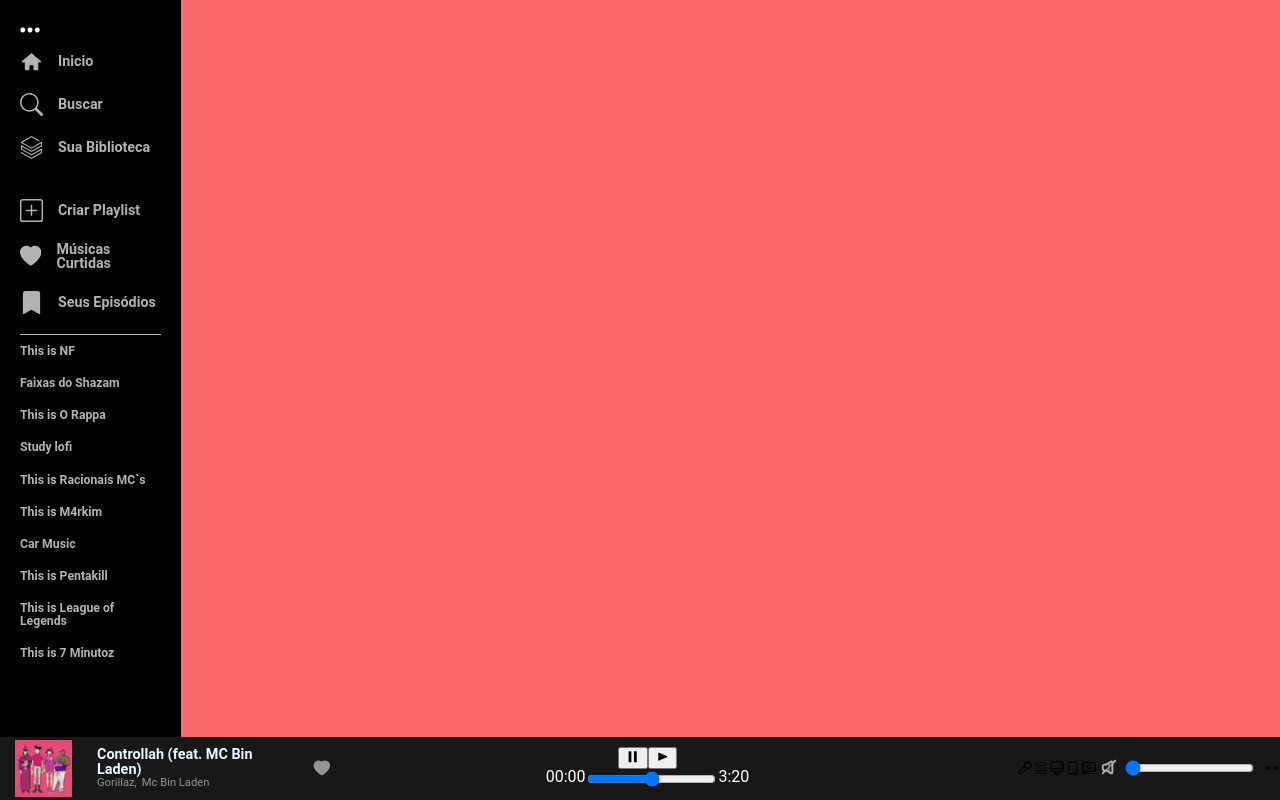
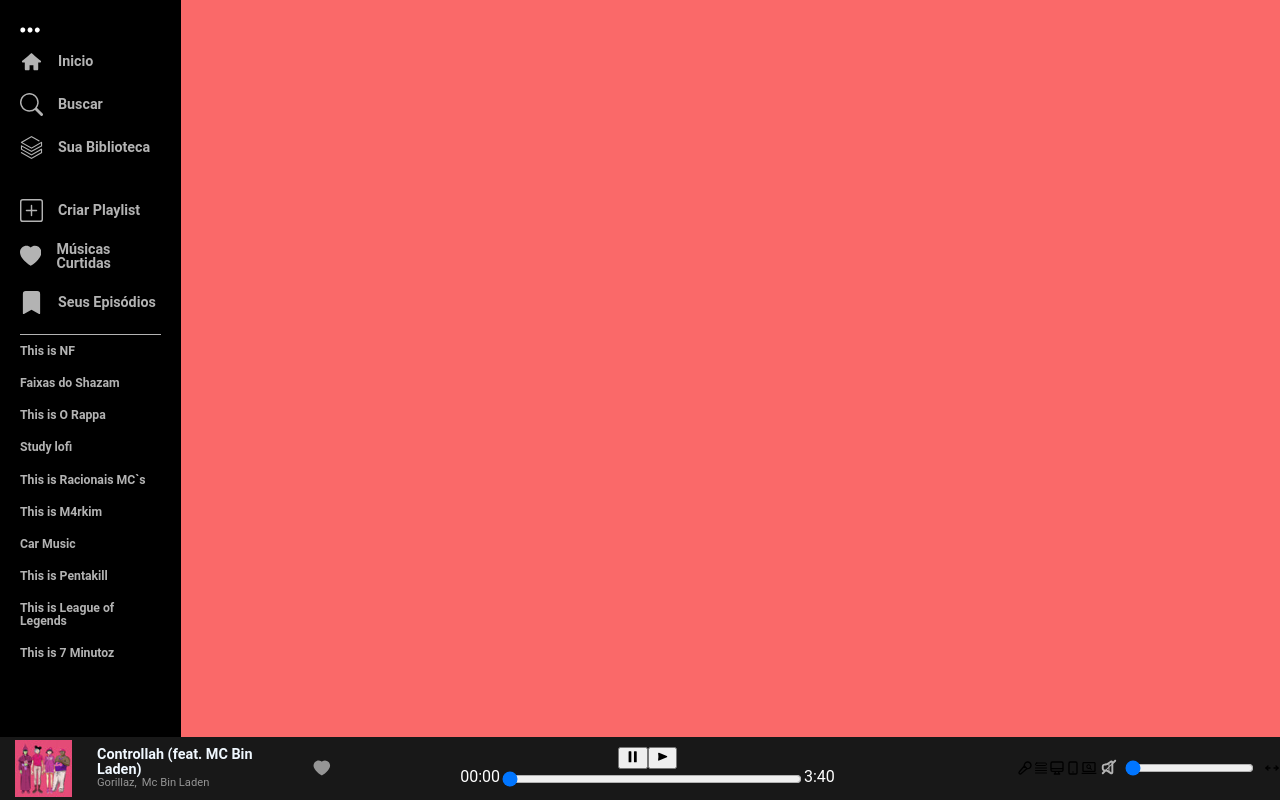
Before and after one commit to Fernando-Filho/clone_Spotifyweb, a React (Create React App) app in the folder clone-spotify/: page / in a window 1280 px wide. Built offline with nearby package versions, Linux system fonts and the light colour scheme.

Commit message:
ajuste a TimeBar
A TimeBar contem um bug, que preciso investigar ainda.

```diff
--- a/clone-spotify/src/componentes/Play/Index.js
+++ b/clone-spotify/src/componentes/Play/Index.js
@@ -12,26 +12,28 @@ import SegundoFormatado  from './Tempo/SegundoFormatado.js'
 
 const Play = (props) => {
 
+    const TempoCompletoDaMusica = 220
+
     const [porcentagem, setPorcentagem] = useState(0)
-    const [tempoDaMusicaPercorrido, setTempoDaMusicaPercorrido] = useState(`00:00`);
-
-    const TempoCompletoDaMusica = 200
-    // let PorcentagemDaMusica = document.getElementById('%DaMusica')
-
-    function PorcentagemDaMusicaPercorrida(TempoCompletoDaMusica, PorcentagemDaMusica){
-
-        const TempoPercorrido = ((TempoCompletoDaMusica*PorcentagemDaMusica)/100)
-
-            return(
-                `${MinutoFormatado(TempoPercorrido)}:${SegundoFormatado(TempoPercorrido)}`
-        )
-    }
+    const [tempoDaMusicaPercorrido, setTempoDaMusicaPercorrido] = useState(`00:00`)
+    // const [tempoDaMusicaPercorrido, setTempoDaMusicaPercorrido] = useState(PorcentagemDaMusicaPercorrida(TempoCompletoDaMusica, porcentagem))
 
     function TempoDaMusicaFormatado(tempo){
 
         return(
                 `${MinutoFormatado(tempo)}:${SegundoFormatado(tempo)}`
             )
+    }
+
+    function PorcentagemDaMusicaPercorrida(TempoCompletoDaMusica, PorcentagemDaMusica){
+
+        const TempoPercorrido = Math.trunc((TempoCompletoDaMusica*PorcentagemDaMusica)/100)
+
+        return(
+            console.log(`${MinutoFormatado(TempoPercorrido)}:${SegundoFormatado(TempoPercorrido)}`),
+
+            `${MinutoFormatado(TempoPercorrido)}:${SegundoFormatado(TempoPercorrido)}`
+        )
     }
 
 
@@ -53,14 +55,13 @@ const Play = (props) => {
                 <TempoDaMusicaPercorrido TempoProp={tempoDaMusicaPercorrido}/>
 
                     <input
-                        id='%DaMusica'
                         type="range"
-                        value={50}
+                        value={porcentagem}
                         min={0}
                         step={1}
                         max={100}
                         onChange={value => setPorcentagem(value.target.value)}
-                        onClickCapture={() => setTempoDaMusicaPercorrido(PorcentagemDaMusicaPercorrida(TempoCompletoDaMusica, setPorcentagem))}
+                        onMouseMoveCapture={() => setTempoDaMusicaPercorrido(() => PorcentagemDaMusicaPercorrida(TempoCompletoDaMusica, porcentagem))}
                         // oninput={UpDateTime()}
                      ></input>
 
@@ -72,7 +73,11 @@ const Play = (props) => {
 }
 
 const TempoDaMusicaPercorrido = ({TempoProp}) => {
-    return (<div>{TempoProp}</div>)
-  }
+    return (
+        <div>{TempoProp}</div>
+    )
+}
+
+
 
 export default Play
--- a/clone-spotify/src/componentes/Play/Play.css
+++ b/clone-spotify/src/componentes/Play/Play.css
@@ -11,3 +11,7 @@
     display: flex;
     flex-direction: row;
 }
+
+.TimeBar input{
+    width: 300px;
+}
```
